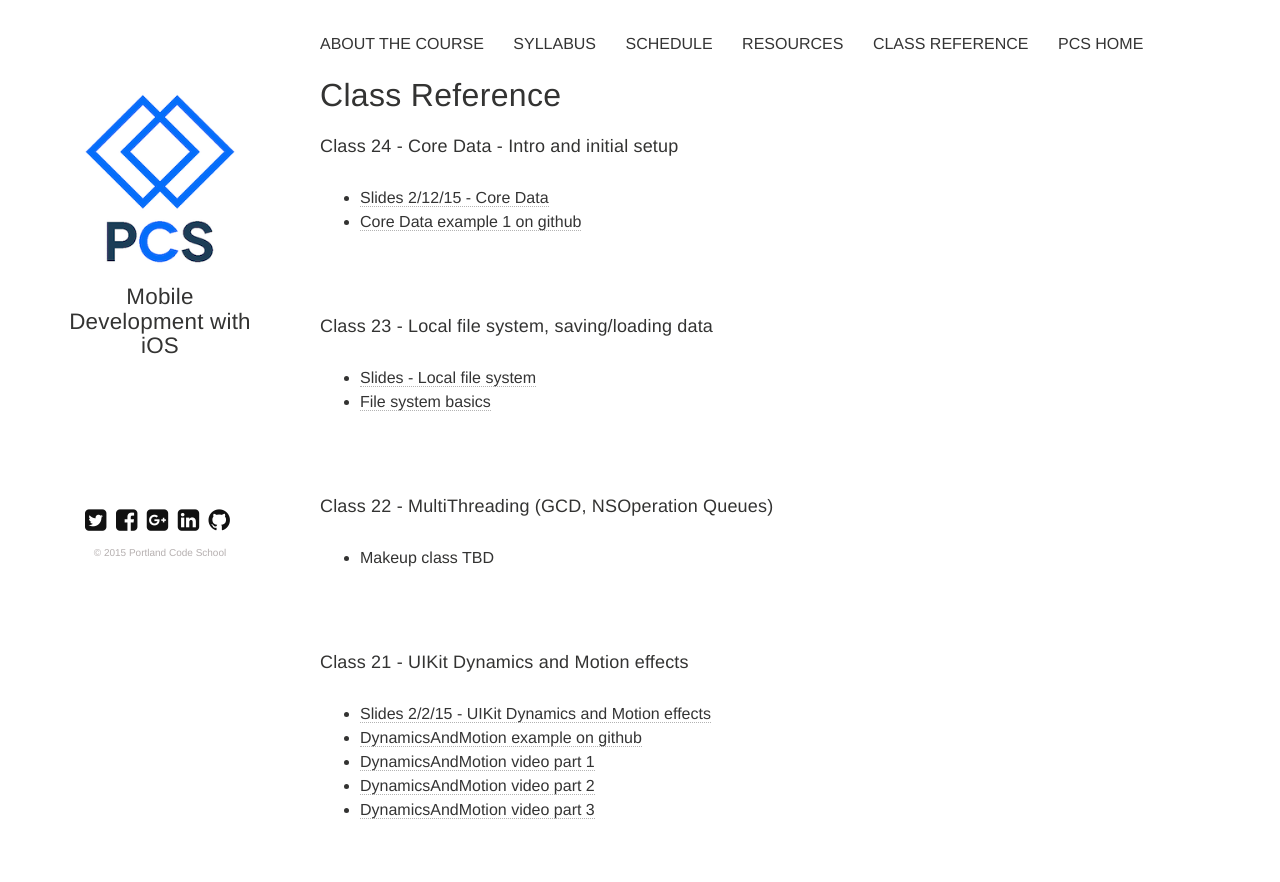
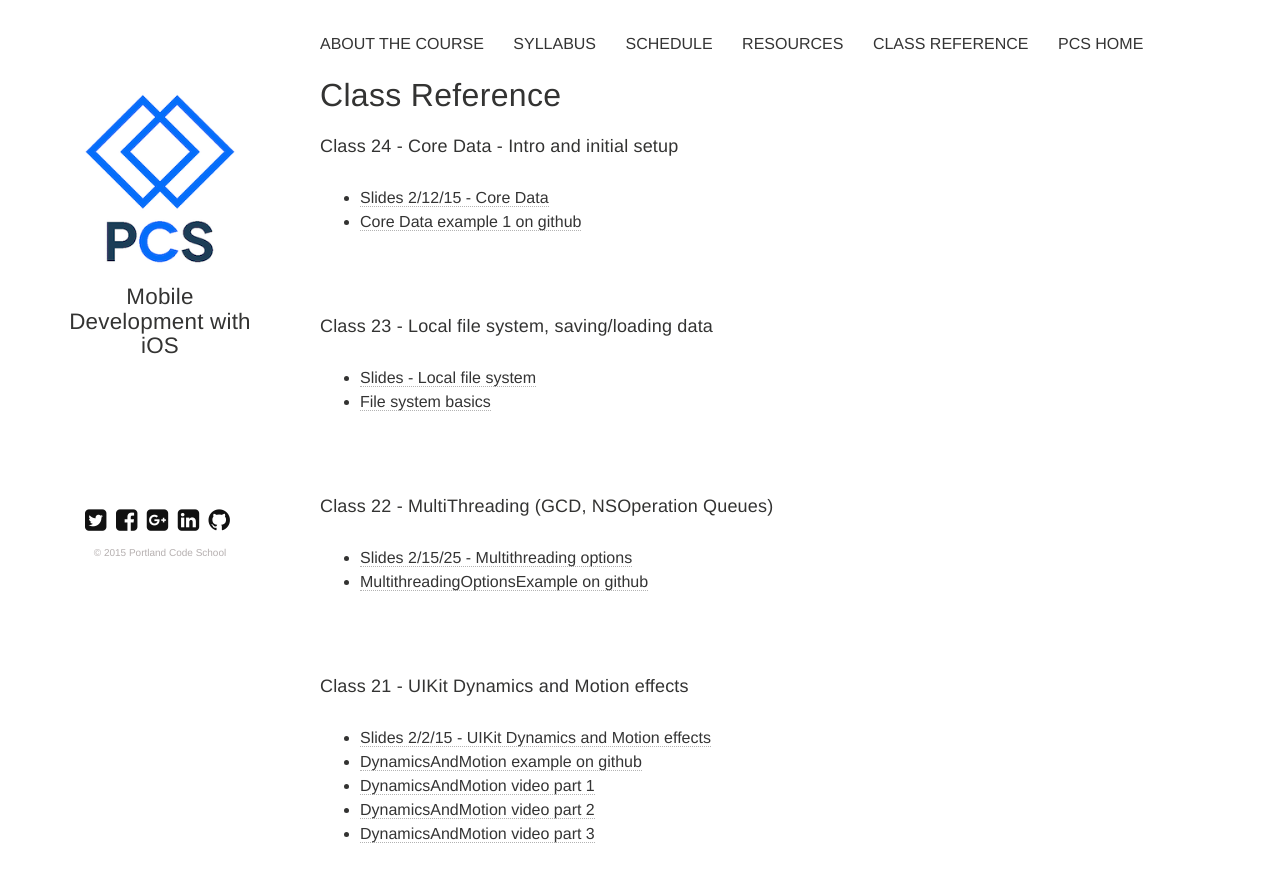
Before and after one commit to portlandcodeschool/ios, a Jekyll site: the page built from reference.md, in a window 1280 px wide and 900 px high. Shown: the top 882 px of the window. Built offline with Jekyll 4.4.1, drawn with Linux system fonts in a browser that asks for light colours; nearby versions of some CDN libraries.

Commit message:
Update reference.md

```diff
--- a/reference.md
+++ b/reference.md
@@ -14,7 +14,8 @@ tags: [reference]
 * [File system basics](https://developer.apple.com/library/ios/documentation/FileManagement/Conceptual/FileSystemProgrammingGuide/FileSystemOverview/FileSystemOverview.html)
 
 ####Class 22 - MultiThreading (GCD, NSOperation Queues)
-* Makeup class TBD
+* [Slides 2/15/25 - Multithreading options](https://docs.google.com/presentation/d/1eKxh3wPP8rmBUVvp2fJC4Uh6xHh99QuOHhqYI73zP7Q/edit?usp=sharing)
+* [MultithreadingOptionsExample on github](https://github.com/portlandcodeschool/MultiThreadingExamples)
 
 ####Class 21 - UIKit Dynamics and Motion effects
 * [Slides 2/2/15 - UIKit Dynamics and Motion effects](https://docs.google.com/presentation/d/14EZcZwFW_2e8p_xw11CmZzEiIwzcD4X_W0CxVASXm3M/edit?usp=sharing)
```
